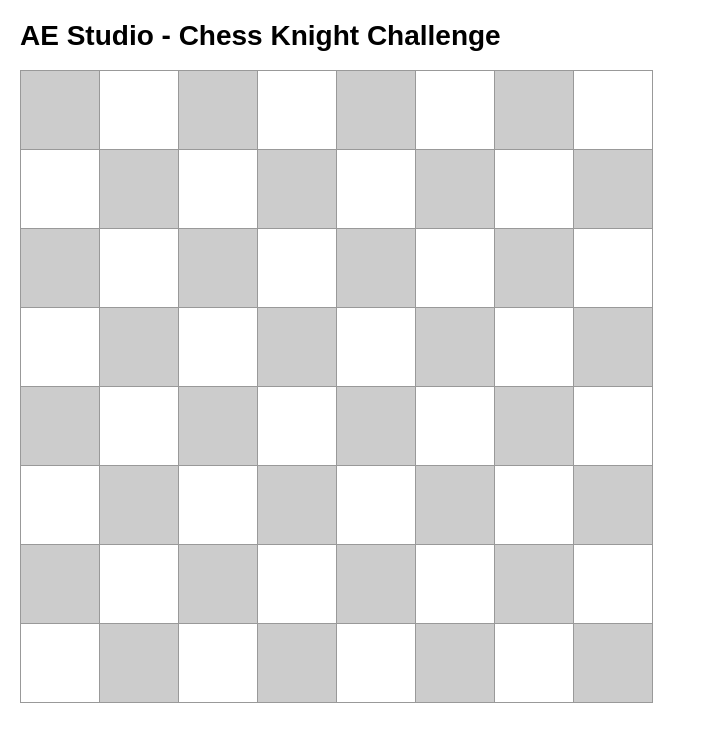
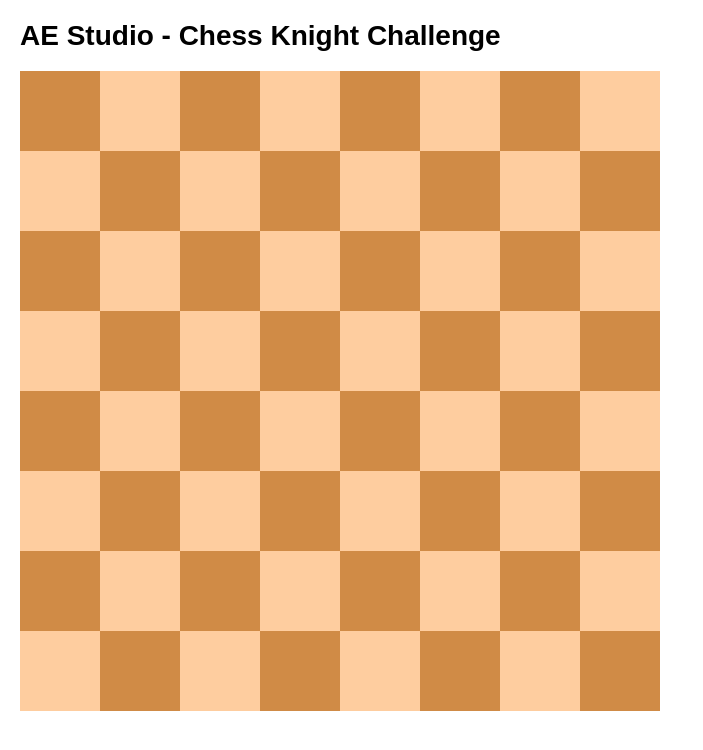
Before and after one commit to ribeirojose/ae-knight, a React (Create React App) app in the folder client/: page /chess in a window 1280 px wide. Shown: the top 750 px of the page, without its empty margins (0-703 px from the left). Built offline with nearby package versions, Linux system fonts and the light colour scheme; no server answers; what redux-thunk-actions would draw is missing.

Commit message:
Change chessboard colors

```diff
--- a/client/src/containers/chess/square/square.scss
+++ b/client/src/containers/chess/square/square.scss
@@ -1,12 +1,10 @@
 .square{
-  border: 1px solid #999;
+  border: 0px;
   float: left;
   font-size: 60px;
   line-height: 80px;
   height: 80px;
   width: 80px;
-  margin-right: -1px;
-  margin-top: -1px;
   padding: 0;
   text-align: center;
 }
@@ -15,8 +13,8 @@
   outline: none;
 }
 
-.board-row-even .square-button:nth-child(odd) {background: #ccc}
-.board-row-even .square-button:nth-child(even) {background: #fff}
+.board-row-even .square-button:nth-child(odd) {background: #d08b46}
+.board-row-even .square-button:nth-child(even) {background: #fecd9f}
 
-.board-row-odd .square-button:nth-child(odd) {background: #fff}
-.board-row-odd .square-button:nth-child(even) {background: #ccc}
+.board-row-odd .square-button:nth-child(odd) {background: #fecd9f}
+.board-row-odd .square-button:nth-child(even) {background: #d08b46}
```
